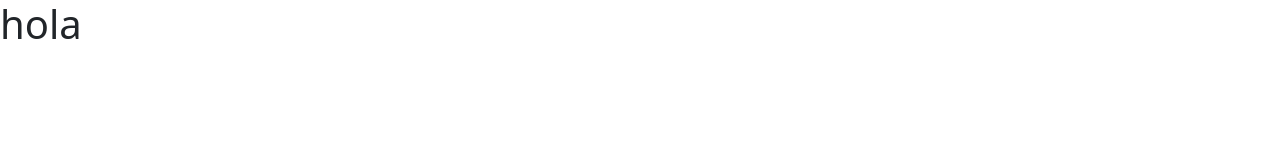
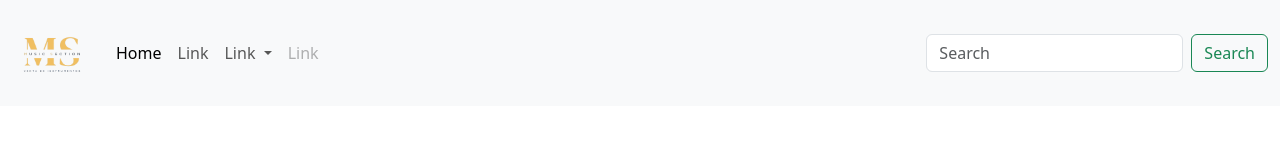
Before and after one commit to alex-beltramella/PFalexbeltramella2, a plain HTML site: page index.html in a window 1280 px wide. Drawn offline with nearby package versions, Linux system fonts and the light colour scheme.

Commit message:
agregue navbar de boostrap, imagenes para logo de navbar y favicon

```diff
--- a/css/style.css
+++ b/css/style.css
@@ -0,0 +1,8 @@
+* {
+    margin: 0;
+    padding: 0;
+}
+
+.img-logo-navbar {
+    width: 80px;
+}
--- a/index.html
+++ b/index.html
@@ -5,12 +5,52 @@
     <meta http-equiv="X-UA-Compatible" content="IE=edge">
     <meta name="viewport" content="width=device-width, initial-scale=1.0">
     <title>Music Section</title>
-    <link rel="shortcut icon" href="favicon.ico" type="image/x-icon">
+    <link rel="shortcut icon" href="./img/logo-para-favicon.png" type="image/x-icon">
     <link href="https://cdn.jsdelivr.net/npm/bootstrap@5.3.0-alpha1/dist/css/bootstrap.min.css" rel="stylesheet" integrity="sha384-GLhlTQ8iRABdZLl6O3oVMWSktQOp6b7In1Zl3/Jr59b6EGGoI1aFkw7cmDA6j6gD" crossorigin="anonymous">
     <script src="https://cdn.jsdelivr.net/npm/bootstrap@5.3.0-alpha1/dist/js/bootstrap.bundle.min.js" integrity="sha384-w76AqPfDkMBDXo30jS1Sgez6pr3x5MlQ1ZAGC+nuZB+EYdgRZgiwxhTBTkF7CXvN" crossorigin="anonymous"></script>
     <link rel="stylesheet" href="/css/style.css">
 </head>
+
 <body>
-    <h1>hola</h1>
+    <header>
+        <nav class="navbar navbar-expand-lg bg-body-tertiary">
+            <div class="container-fluid">
+                <a class="navbar-brand" href="#"><img class="img-logo-navbar" src="./img/logo-para-nav.png" alt=""></a>
+            <button class="navbar-toggler" type="button" data-bs-toggle="collapse" data-bs-target="#navbarScroll" aria-controls="navbarScroll" aria-expanded="false" aria-label="Toggle navigation">
+                <span class="navbar-toggler-icon"></span>
+            </button>
+            <div class="collapse navbar-collapse" id="navbarScroll">
+                <ul class="navbar-nav me-auto my-2 my-lg-0 navbar-nav-scroll" style="--bs-scroll-height: 100px;">
+                    <li class="nav-item">
+                        <a class="nav-link active" aria-current="page" href="#">Home</a>
+                    </li>
+                    <li class="nav-item">
+                        <a class="nav-link" href="#">Link</a>
+                    </li>
+                    <li class="nav-item dropdown">
+                        <a class="nav-link dropdown-toggle" href="#" role="button" data-bs-toggle="dropdown" aria-expanded="false">
+                        Link
+                        </a>
+                <ul class="dropdown-menu">
+                        <li><a class="dropdown-item" href="#">Action</a></li>
+                        <li><a class="dropdown-item" href="#">Another action</a></li>
+                        <li><hr class="dropdown-divider"></li>
+                        <li><a class="dropdown-item" href="#">Something else here</a></li>
+                </ul>
+                    </li>
+                    <li class="nav-item">
+                        <a class="nav-link disabled">Link</a>
+                    </li>
+                </ul>
+                    <form class="d-flex" role="search">
+                    <input class="form-control me-2" type="search" placeholder="Search" aria-label="Search">
+                    <button class="btn btn-outline-success" type="submit">Search</button>
+                    </form>
+                </div>
+            </div>
+        </nav>
+        </nav>
+    </header>
 </body>
+
 </html>
```
Also changed, not shown: img/carrito-de-compras.png (added), img/img-fondo-ingresar.jpg (added), img/logo-footer.png (added), img/logo-para-favicon.png (added), img/logo-para-nav.png (added), 2 other files.
